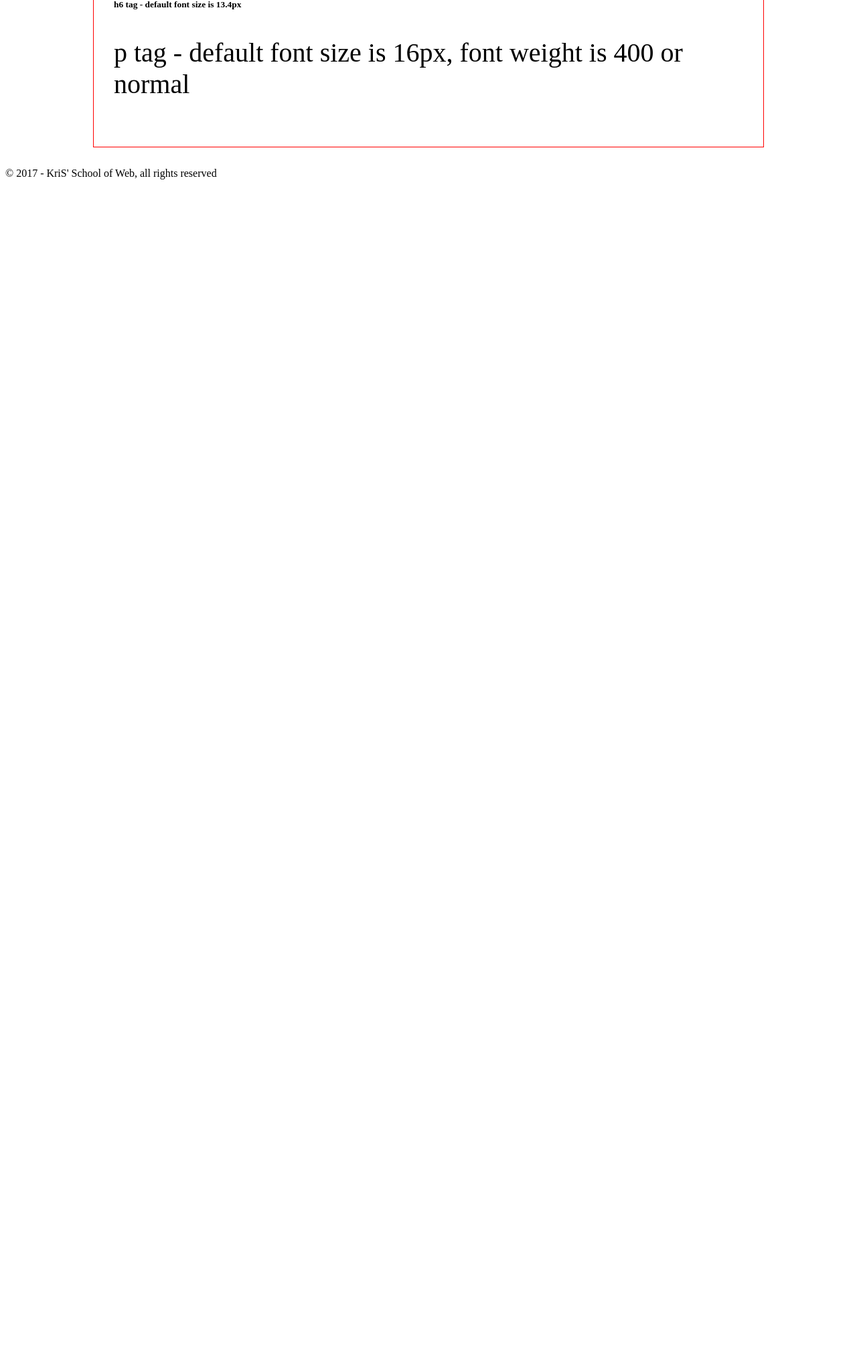
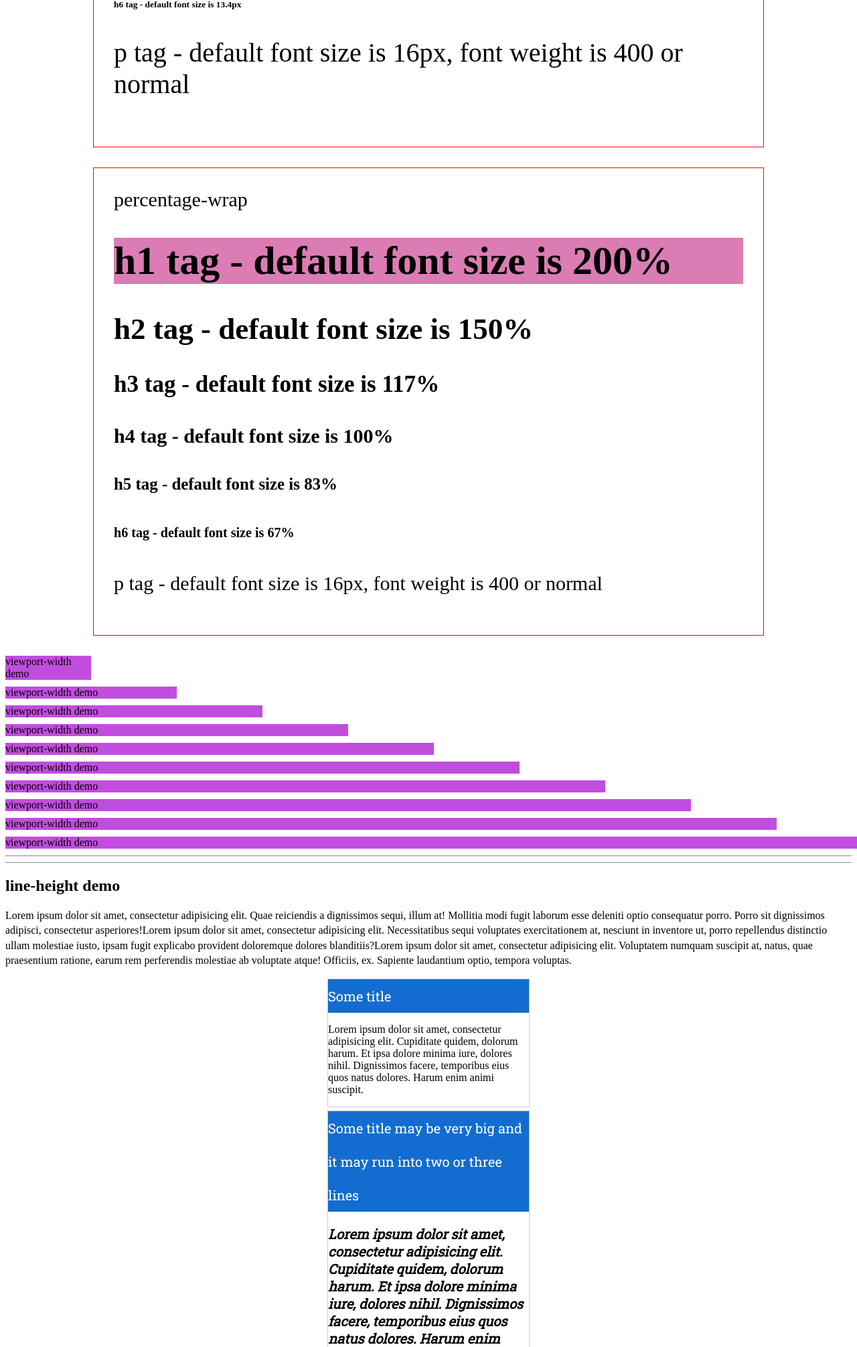
Before and after one commit to kingkris/b16, a PHP site: page /type.html in a window 1280 px wide. Shown: the part 3691-5702 px from the top of the page at 67% size. Before the commit the page ends 3959 px from the top, so only its background shows below. Run offline with PHP 8.4, Linux system fonts and the light colour scheme.

Commit message:
my type related styles

```diff
--- a/02-css/css/01-type.css
+++ b/02-css/css/01-type.css
@@ -75,7 +75,7 @@ color values can be applied in 4 diff formats
     rgba value - eg. rgba(255,0,0,1) - css3
 
 ~  text-decoration:none | underline | overline | line-through
-    ^ default value is none, only for a tag you have underline
+    ^ default value is none, only for 'a' tag you have underline
     ^ This property gets inherited
     ^ This property can be applied to all the elements
     ^ Can't animate
@@ -169,7 +169,8 @@ html{
 /*----------  Grouping  ----------*/
 .em-wrap,
 .rem-wrap,
-.px-wrap{
+.px-wrap,
+.percentage-wrap{
 	border: solid 1px red;
 	width:940px;
 	margin:30px auto;
@@ -178,7 +179,8 @@ html{
 
 .em-wrap:before,
 .rem-wrap:before,
-.px-wrap:before{
+.px-wrap:before,
+.percentage-wrap:before{
 	content:attr(class);
 }
 
@@ -206,3 +208,71 @@ html{
 .px-wrap h4{font-size:20px}
 .px-wrap h5{font-size:16.6px}
 .px-wrap h6{font-size:13.4px}
+
+.percentage-wrap{font-size:30px}
+.percentage-wrap h1{font-size:200%}
+.percentage-wrap h2{font-size:150%}
+.percentage-wrap h3{font-size:117%}
+.percentage-wrap h4{font-size:100%}
+.percentage-wrap h5{font-size:83%}
+.percentage-wrap h6{font-size:67%}
+
+.percentage-wrap h1{
+  background-color: #DC7CB4;
+  transition:all 250ms ease;
+}
+.percentage-wrap h1:hover{
+  font-size:400%;
+}
+
+.vw-box{
+  background-color: #C14DDE;
+  margin:0 0 10px
+}
+.vw-demo1{width:10vw; }
+.vw-demo2{width:20vw; }
+.vw-demo3{width:30vw; }
+.vw-demo4{width:40vw; }
+.vw-demo5{width:50vw; }
+.vw-demo6{width:60vw; }
+.vw-demo7{width:70vw; }
+.vw-demo8{width:80vw; }
+.vw-demo9{width:90vw; }
+.vw-demo10{width:100vw; }
+
+
+/*----------  line-height demo  ----------*/
+.lh-demo{
+  line-height:1.4;
+}
+
+.widget{
+  width:300px;
+  border: solid 1px #CCC;
+  margin:5px auto;
+}
+.widget h2{
+  font-family: Verdana, Geneva, sans-serif;
+  font-family: 'Roboto Slab', serif;
+
+  margin:0;
+  font-size:20px;
+  font-weight:normal;
+  background-color: #136CD0;
+  color:#FFF;
+  line-height: 50px;
+}
+
+
+.font-shorthand-demo{
+/*
+  font-style: italic;
+  font-weight:bold;
+  font-size:20px;
+  line-height:26px;
+  font-family: 'Roboto Slab', serif;
+*/
+  /* Shorthand version of font properties */
+  font: italic bold 20px/26px 'Roboto Slab', serif;
+
+}
--- a/02-css/type.html
+++ b/02-css/type.html
@@ -6,6 +6,7 @@
 	<title>Type related CSS Properties | CSS World</title>
 	<link rel="stylesheet" href="css/common.css">
 	<link rel="stylesheet" href="css/01-type.css">
+	<link href="https://fonts.googleapis.com/css?family=Roboto+Slab" rel="stylesheet">
 </head>
 <body>
 <header class="site-header">
@@ -88,6 +89,44 @@
 		<h6>h6 tag - default font size is 13.4px</h6>
 		<p>p tag - default font size is 16px, font weight is 400 or normal</p>
 	</div>
+	<div class="percentage-wrap">
+		<h1>h1 tag - default font size is 200%</h1>
+		<h2>h2 tag - default font size is 150%</h2>
+		<h3>h3 tag - default font size is 117%</h3>
+		<h4>h4 tag - default font size is 100%</h4>
+		<h5>h5 tag - default font size is 83%</h5>
+		<h6>h6 tag - default font size is 67%</h6>
+		<p>p tag - default font size is 16px, font weight is 400 or normal</p>
+	</div>
+	<div class="vw-demo1 vw-box">viewport-width demo</div>
+	<div class="vw-demo2 vw-box">viewport-width demo</div>
+	<div class="vw-demo3 vw-box">viewport-width demo</div>
+	<div class="vw-demo4 vw-box">viewport-width demo</div>
+	<div class="vw-demo5 vw-box">viewport-width demo</div>
+	<div class="vw-demo6 vw-box">viewport-width demo</div>
+	<div class="vw-demo7 vw-box">viewport-width demo</div>
+	<div class="vw-demo8 vw-box">viewport-width demo</div>
+	<div class="vw-demo9 vw-box">viewport-width demo</div>
+	<div class="vw-demo10 vw-box">viewport-width demo</div>
+
+	<hr>
+	<hr>
+	<h2>line-height demo</h2>
+	<p class="lh-demo">Lorem ipsum dolor sit amet, consectetur adipisicing elit. Quae reiciendis a dignissimos sequi, illum at! Mollitia modi fugit laborum esse deleniti optio consequatur porro. Porro sit dignissimos adipisci, consectetur asperiores!Lorem ipsum dolor sit amet, consectetur adipisicing elit. Necessitatibus sequi voluptates exercitationem at, nesciunt in inventore ut, porro repellendus distinctio ullam molestiae iusto, ipsam fugit explicabo provident doloremque dolores blanditiis?Lorem ipsum dolor sit amet, consectetur adipisicing elit. Voluptatem numquam suscipit at, natus, quae praesentium ratione, earum rem perferendis molestiae ab voluptate atque! Officiis, ex. Sapiente laudantium optio, tempora voluptas.</p>
+
+	<div class="widget">
+		<h2>Some title</h2>
+		<div class="content">
+			<p>Lorem ipsum dolor sit amet, consectetur adipisicing elit. Cupiditate quidem, dolorum harum. Et ipsa dolore minima iure, dolores nihil. Dignissimos facere, temporibus eius quos natus dolores. Harum enim animi suscipit.</p>
+		</div>
+	</div>
+	<div class="widget">
+		<h2>Some title may be very big and it may run into two or three lines</h2>
+		<div class="content">
+			<p class="font-shorthand-demo">Lorem ipsum dolor sit amet, consectetur adipisicing elit. Cupiditate quidem, dolorum harum. Et ipsa dolore minima iure, dolores nihil. Dignissimos facere, temporibus eius quos natus dolores. Harum enim animi suscipit.</p>
+		</div>
+	</div>
+
 </div><!-- /.container -->
 <footer class="site-footer">
 	<p>&copy; 2017 - KriS' School of Web, all rights reserved</p>
```
